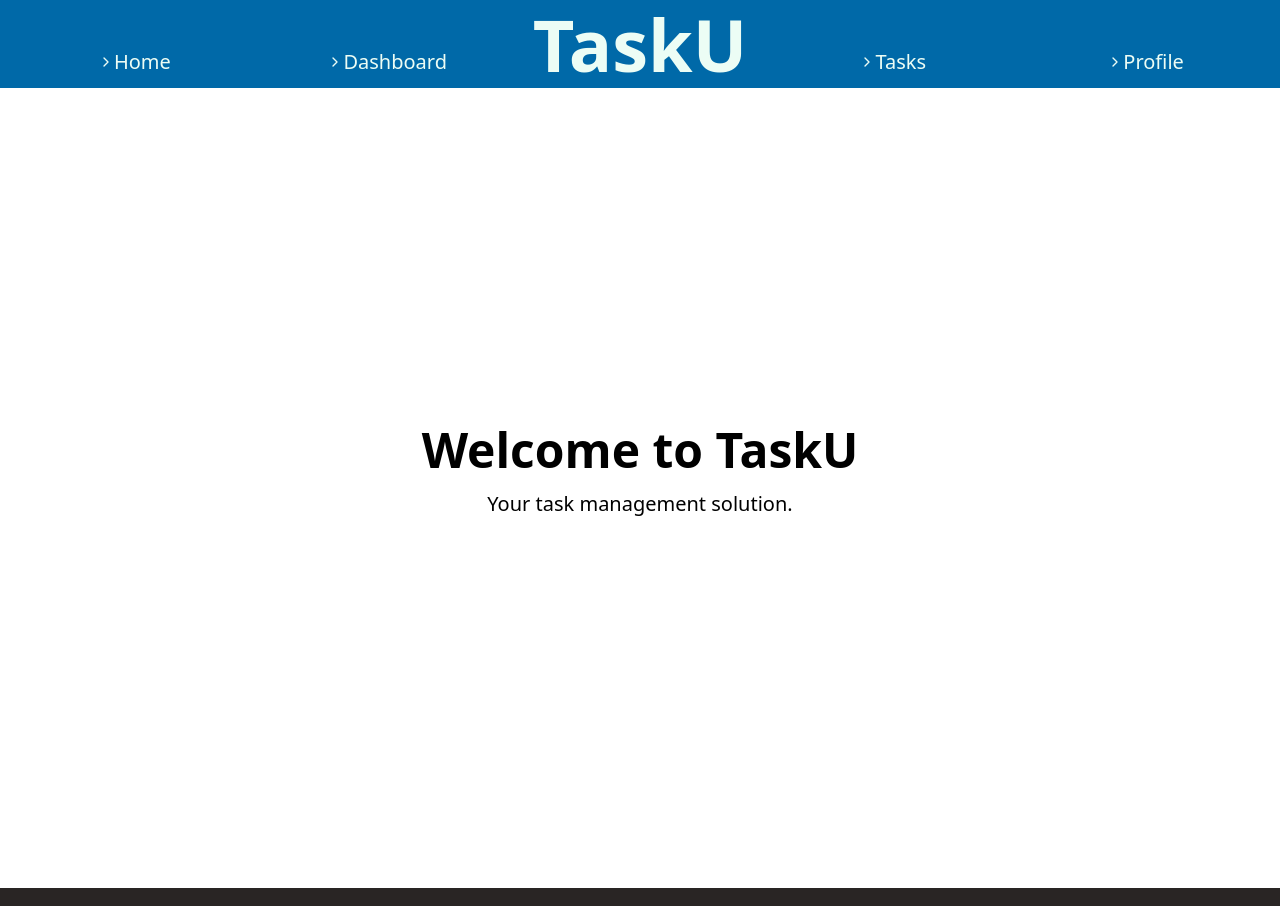
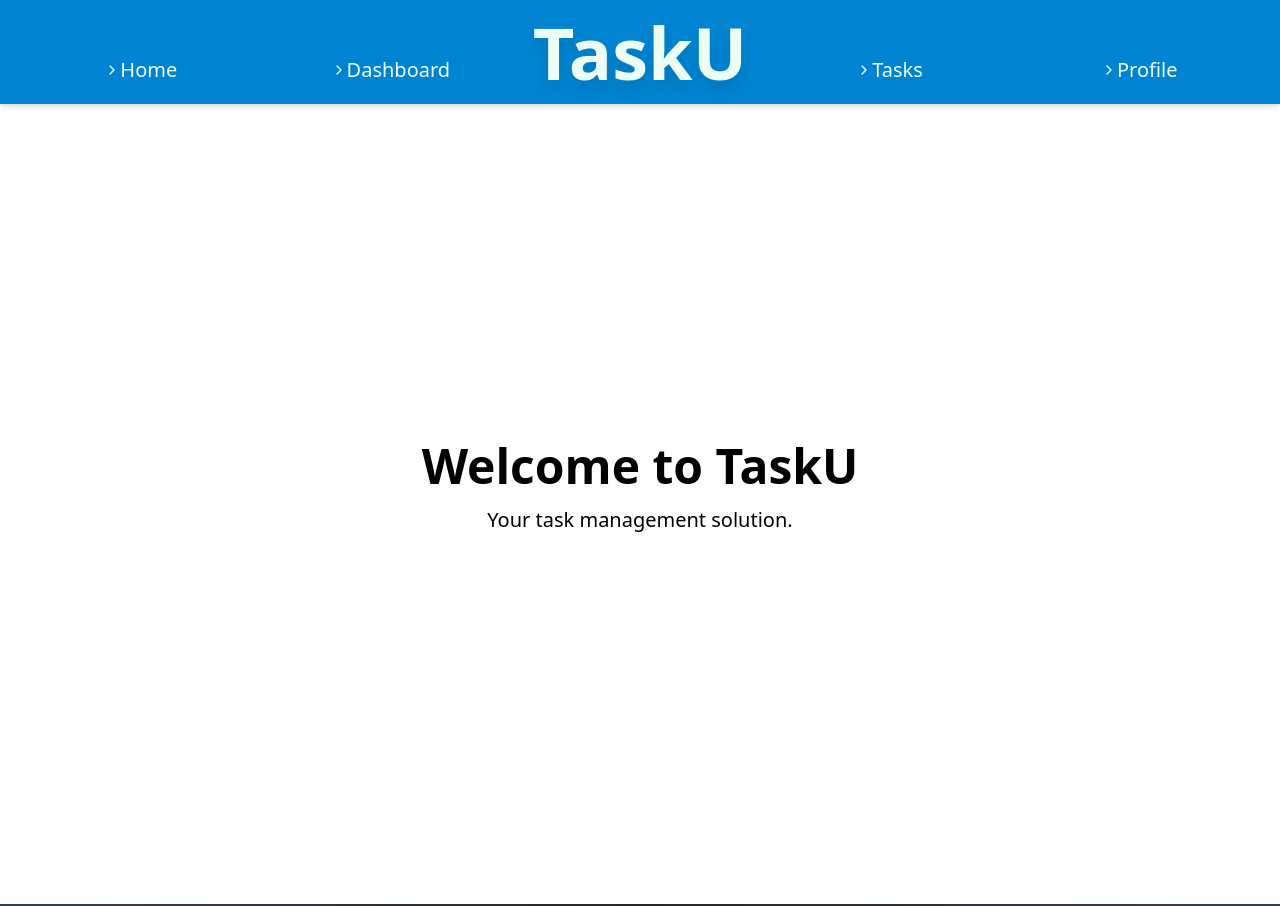
Before and after one commit to SDSU-CompE-561-Spring-2025/college-task-hub, a Next.js app in the folder frontend/: page / in a window 1280 px wide. Shown: the top 906 px of the page. Built offline with nearby package versions, Linux system fonts and the light colour scheme.

Commit message:
Adding shadows to header and footer as well as gradient

```diff
--- a/frontend/src/components/layout/footer.tsx
+++ b/frontend/src/components/layout/footer.tsx
@@ -3,7 +3,7 @@ import { Hammer } from 'lucide-react';
 
 const Footer = () => {
 	return (
-		<footer className="flex flex-col bg-stone-800 text-emerald-50 p-4">
+		<footer className="flex flex-col bg-gradient-to-r from-slate-700 via-stone-800 to-slate-700 text-emerald-50 p-4">
 			<div className="flex items-center justify-center">
 				<Hammer
 					size={32}
--- a/frontend/src/components/layout/header.tsx
+++ b/frontend/src/components/layout/header.tsx
@@ -5,7 +5,7 @@ import { ChevronRight } from 'lucide-react';
 
 const Header = () => {
 	return (
-		<header className="bg-sky-700 text-emerald-50 p-2">
+		<header className="bg-gradient-to-r from-sky-600 via-white-700 to-sky-600 text-emerald-50 p-4 shadow-md">
 			<nav className="w-full">
 				<div className="grid grid-cols-5 items-end">
 					{/* Home */}
@@ -37,7 +37,9 @@ const Header = () => {
 					</Button>
 
 					{/* Center Title */}
-					<span className="flex items-center justify-center text-7xl font-bold">TaskU</span>
+					<span className="flex items-center justify-center text-7xl font-bold drop-shadow-xl">
+						TaskU
+					</span>
 
 					{/* Tasks */}
 					<Button
```
